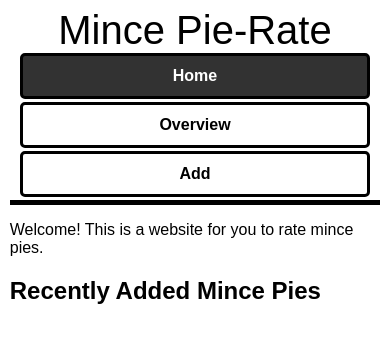
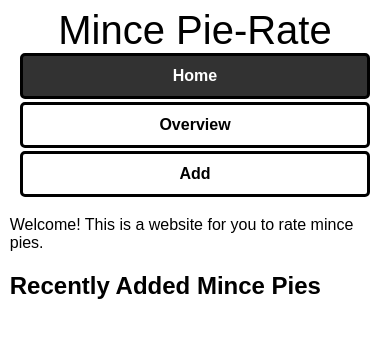
Before and after one commit to MattJamesChampion/mince-pie-rate, a Django app: page / in a window 390 px wide. Shown: the top 343 px of the page. Run offline with Django 3.2, Linux system fonts and the light colour scheme; data that the repository does not hold is empty.

Commit message:
Remove line under the main header when using the responsive design

```diff
--- a/website/rate/static/rate/style.css
+++ b/website/rate/static/rate/style.css
@@ -90,6 +90,9 @@ th, td {
     body {
         width: 95%;
     }
+    #main-header {
+        border-bottom: 0px;
+    }
     #main-header a {
         float: none;
         display: block;
```
